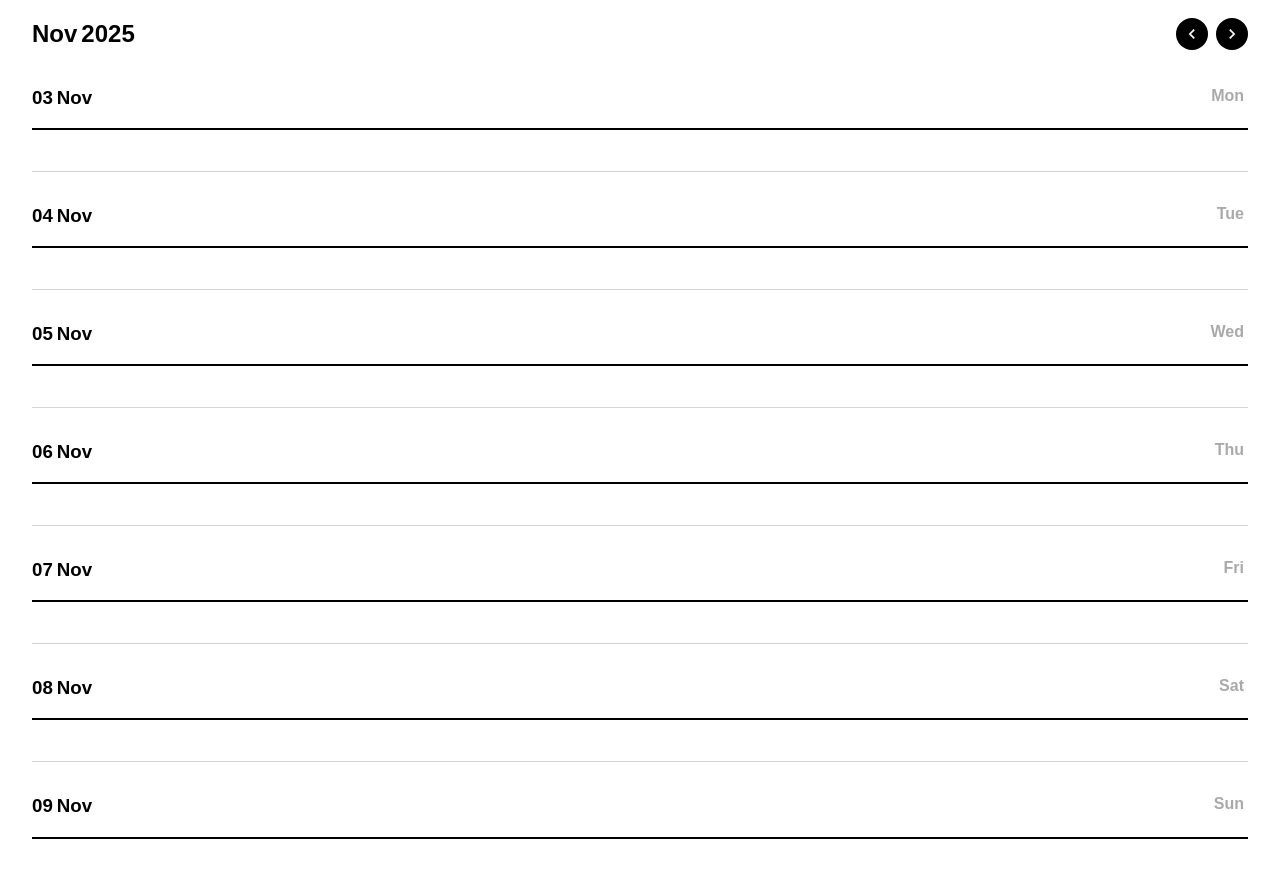
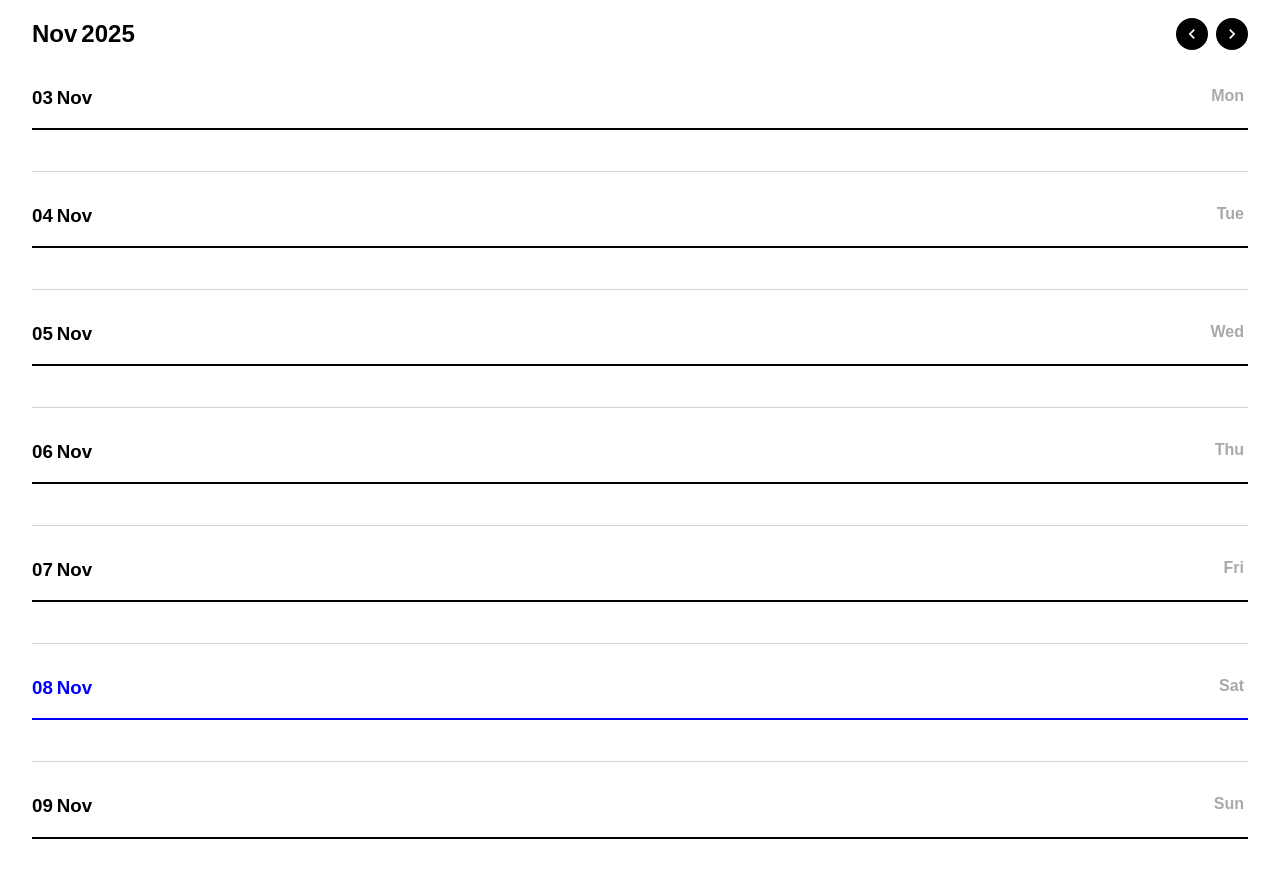
Before and after one commit to darbata/planner, a React (Vite) app: page / in a window 1280 px wide. Shown: the top 878 px of the page. Built offline with nearby package versions, Linux system fonts and the light colour scheme; a web font is replaced by a local one.

Commit message:
current date's task list header is now coloured

```diff
--- a/src/planner/Day.tsx
+++ b/src/planner/Day.tsx
@@ -2,24 +2,23 @@ import './styles/day.css'
 import {TaskList} from "./TaskList.tsx";
 import type {taskModel} from "../services/firebase/taskModel.ts";
 
-export function Day({date, tasks, createTask} : {
+export function Day({date, tasks, createTask, isCurrentDate} : {
     date: string,
     tasks: taskModel[],
     createTask: (date: string, order: number, taskDescription: string) => void;
+    isCurrentDate: boolean;
 }) {
-
-
 
     return (
         <div className={"day"}>
-            <div className={"day__header"}>
+            <div className={`day__header ${isCurrentDate ? "day__header--current" : ""}` }>
                 <div className="day__date">
                     <h3 className={"day__date"}>{date.split(' ')[2]}</h3>
                     <h3 className={"day__month"}>{date.split(' ')[1]}</h3>
                 </div>
                 <h4 className={"day__weekday"}>{date.split(' ')[0]}</h4>
             </div>
-            <hr/>
+            <hr className={`day__rule ${isCurrentDate ? "day__rule--current" : ""}`}/>
             <TaskList date={date} tasks={tasks ? tasks : []} createTask={createTask} />
         </div>
     )
--- a/src/planner/Planner.tsx
+++ b/src/planner/Planner.tsx
@@ -12,13 +12,15 @@ function addDays(date : Date, days :number) : Date {
 
 export function Planner() {
     const [offset, setOffset] = useState<number>(0);
-
     const [visibleDates, setVisibleDates] = useState<string[] | undefined>(undefined);
+    const [currentDate, setCurrentDate] = useState<string>("");
 
     useEffect(() => {
 
         // Find Monday
         let timestamp = new Date();
+
+        setCurrentDate(timestamp.toDateString());
 
         // add the offset to the date
         timestamp = addDays(timestamp, 7 * offset);
@@ -56,7 +58,7 @@ export function Planner() {
                     </button>
                 </div>
             </div>
-            <WeeklyView dates={visibleDates}/>
+            <WeeklyView dates={visibleDates} currentDate={currentDate}/>
         </section>
     )
 }
--- a/src/planner/WeeklyView.tsx
+++ b/src/planner/WeeklyView.tsx
@@ -10,7 +10,8 @@ type ActionType =
     | { type: "ADD_TASK"; payload: { date: string; task: taskModel } }
     | { type: "REMOVE_TASK"; payload: { date: string; taskId: string } }
     | { type: "UPDATE_TASK"; payload: { date: string; task: taskModel } };
- function reducer(
+
+function reducer(
     state: Record<string, taskModel[]>,
     action: ActionType
 ): Record<string, taskModel[]> {
@@ -43,8 +44,9 @@ type ActionType =
 }
 
 // must fetch all the tasks given the list of dates to fetch for
-export function WeeklyView({ dates }: { dates: string[] }) {
-
+export function WeeklyView({ dates, currentDate }: {
+    dates: string[], currentDate: string
+}) {
     const [state, dispatch] = useReducer(reducer, {
         "Mon Nov 10 2025": [
             {id: uuidv4(), date: dates[0], order: 1, description: "super cool and important task lol", isComplete: false},
@@ -151,6 +153,7 @@ export function WeeklyView({ dates }: { dates: string[] }) {
                         date={date}
                         tasks={state[date]}
                         createTask={createTask}
+                        isCurrentDate={currentDate === date}
                     />
                 ))}
             </div>
--- a/src/planner/styles/day.css
+++ b/src/planner/styles/day.css
@@ -9,14 +9,25 @@
     gap: 4px;
 }
 
-.day > hr {
-    height: 2px;
-    background-color: black;
-    border: none;
-}
+
 
 .day__weekday {
     text-align: left;
     padding-right: 4px;
     color: darkgray;
 }
+
+.day__header--current {
+    color: blue;
+}
+
+
+.day__rule {
+    height: 2px;
+    background-color: black;
+    border: none;
+}
+
+.day__rule--current {
+    background-color: blue;
+}
```
